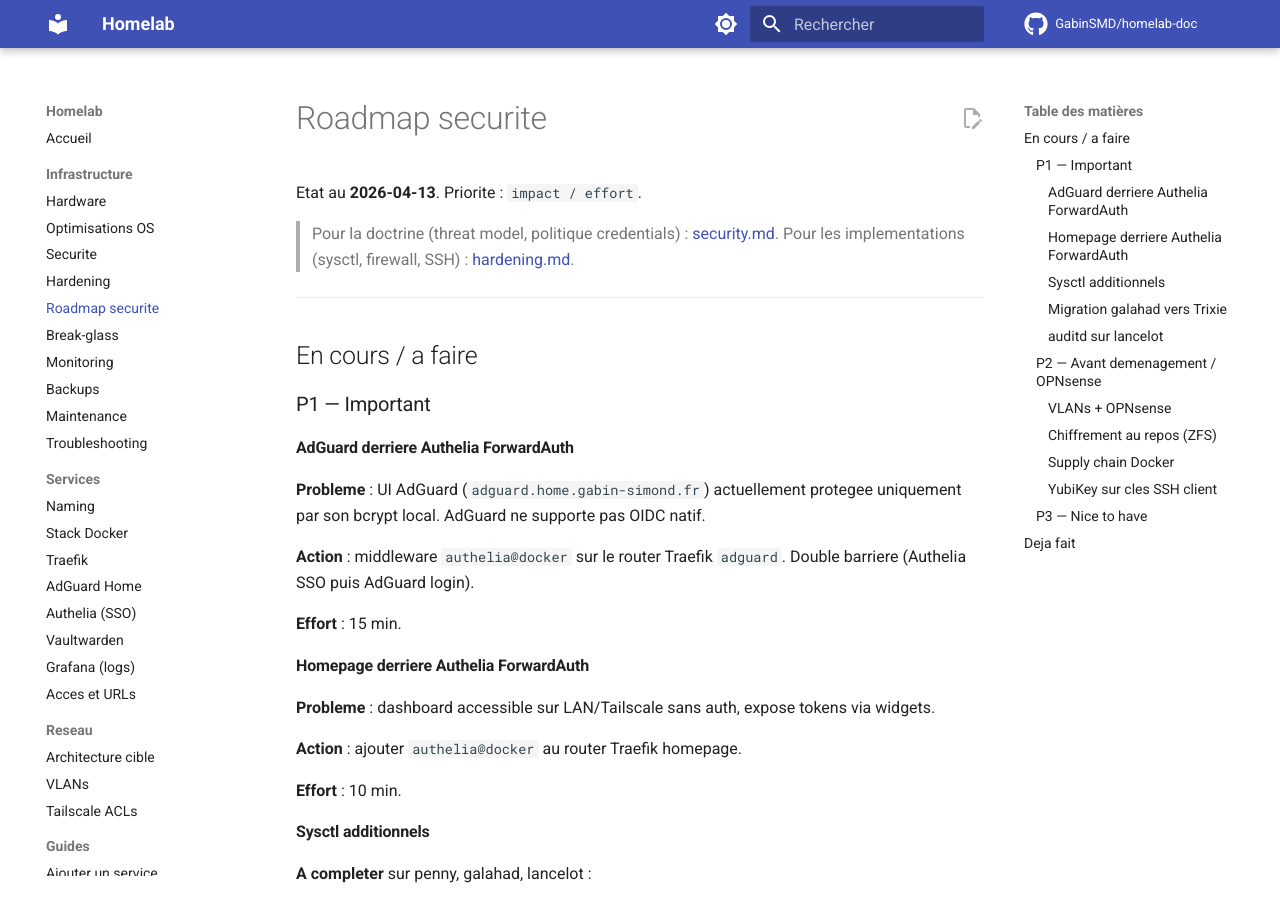
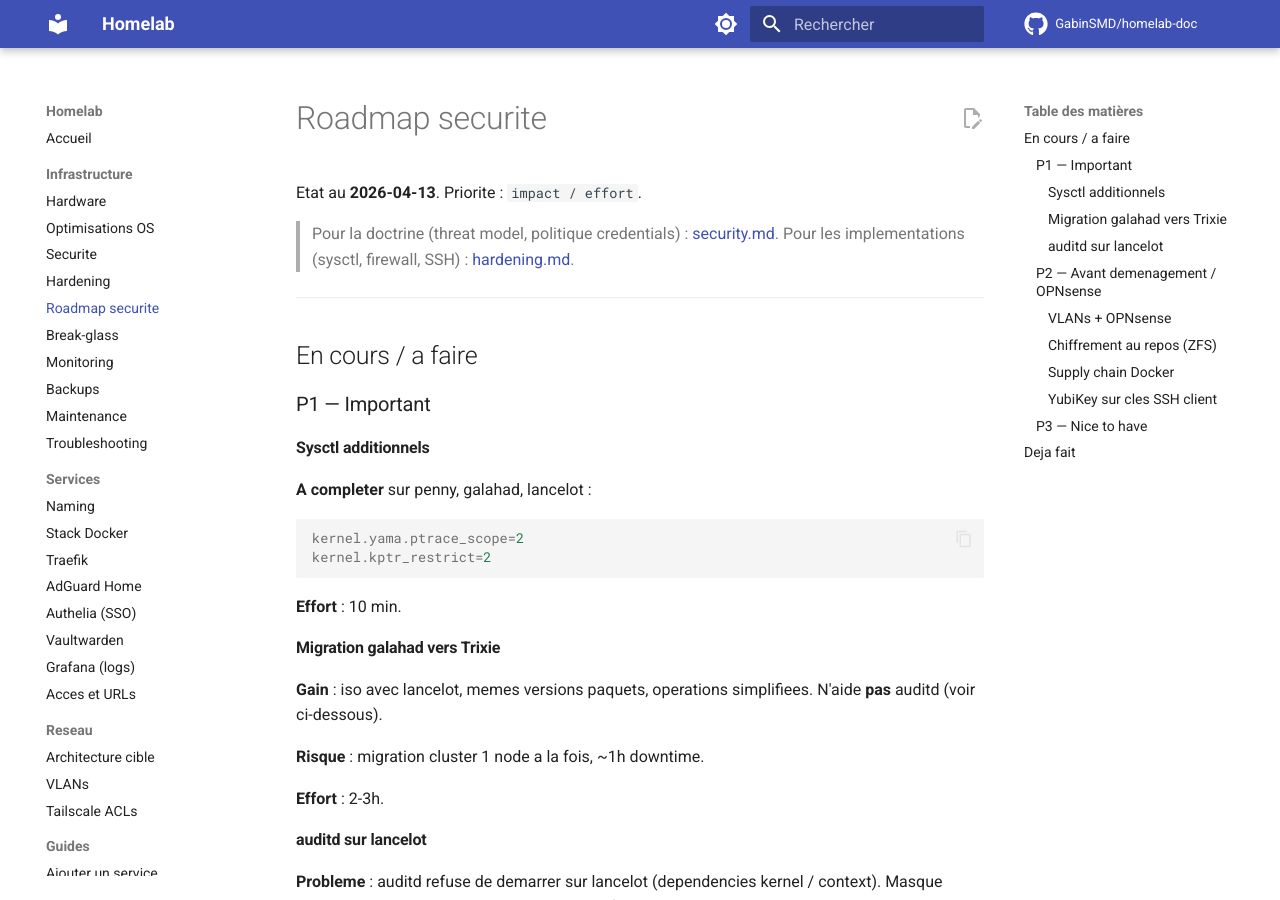
Before and after one commit to GabinSMD/homelab-doc, an MkDocs documentation site: the page built from docs/infrastructure/security-roadmap.md, in a window 1280 px wide and 900 px high. Built offline with MkDocs 1.6.1 and Material for MkDocs 9.7.7, drawn with Linux system fonts in a browser that asks for light colours; comment, search, counter and statistics services are not loaded; some of the changed text lies outside the part shown.

Commit message:
docs: roadmap — ForwardAuth + pinning + rotation done
- ForwardAuth Authelia : Homepage, AdGuard primaire, AdGuard guardian
- Pinning digests Vaultwarden + Authelia + Traefik
- Rotation secrets OIDC + AdGuard bcrypt 2026-04-13
- Pre-commit hook anti-leak

```diff
--- a/docs/infrastructure/security-roadmap.md
+++ b/docs/infrastructure/security-roadmap.md
@@ -10,22 +10,6 @@
 ## En cours / a faire
 
 ### P1 — Important
-
-#### AdGuard derriere Authelia ForwardAuth
-
-**Probleme** : UI AdGuard (`adguard.home.gabin-simond.fr`) actuellement protegee uniquement par son bcrypt local. AdGuard ne supporte pas OIDC natif.
-
-**Action** : middleware `authelia@docker` sur le router Traefik `adguard`. Double barriere (Authelia SSO puis AdGuard login).
-
-**Effort** : 15 min.
-
-#### Homepage derriere Authelia ForwardAuth
-
-**Probleme** : dashboard accessible sur LAN/Tailscale sans auth, expose tokens via widgets.
-
-**Action** : ajouter `authelia@docker` au router Traefik homepage.
-
-**Effort** : 10 min.
 
 #### Sysctl additionnels
 
```
Also changed, not shown: other parts of docs/infrastructure/security-roadmap.md (+13 -0 lines).
